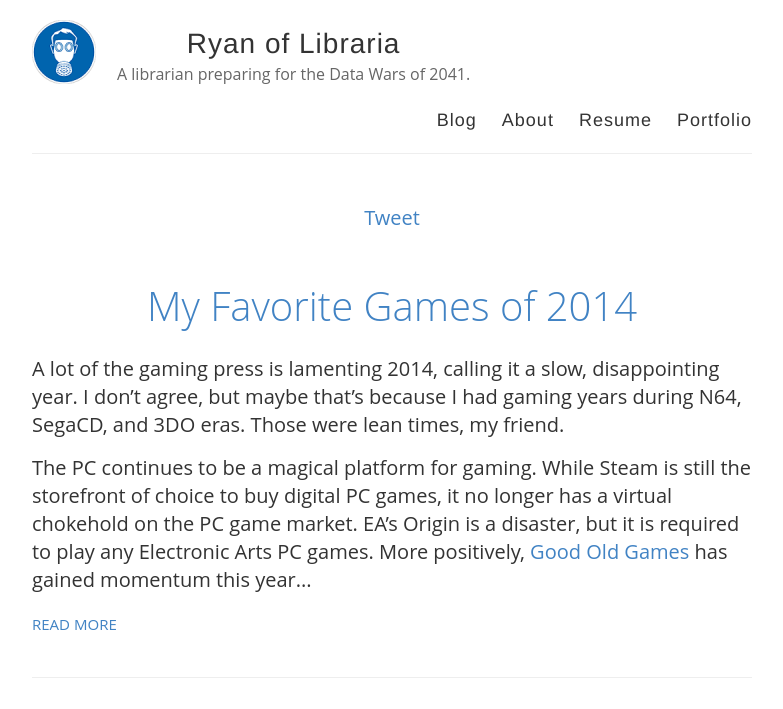
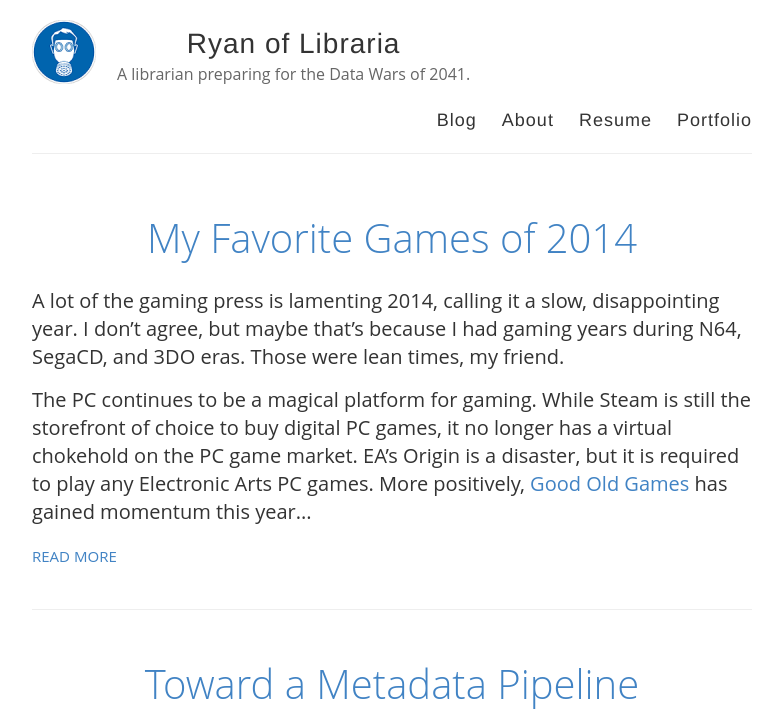
Before and after one commit to remerjohnson/remerjohnson.github.io, a Jekyll site: the page built from index.html, in a window 1280 px wide and 900 px high, cut to the strip 0-709 px from the top of the window. Shown: the whole strip, without its empty margins (248-1031 px from the left). Built offline with Jekyll 4.4.1, drawn with Linux system fonts in a browser that asks for light colours; nearby versions of some CDN libraries; comment, search, counter and statistics services are not loaded.

Commit message:
Update default.html

```diff
--- a/_layouts/default.html
+++ b/_layouts/default.html
@@ -45,6 +45,11 @@
       </div>
     </div>
 
+
+    <div id="main" role="main" class="container">
+      {{ content }}
+    </div>
+
 <div style="text-align:center">
 <a class="twitter-share-button"
   href="https://twitter.com/share"
@@ -55,10 +60,6 @@ Tweet
 window.twttr=(function(d,s,id){var js,fjs=d.getElementsByTagName(s)[0],t=window.twttr||{};if(d.getElementById(id))return;js=d.createElement(s);js.id=id;js.src="https://platform.twitter.com/widgets.js";fjs.parentNode.insertBefore(js,fjs);t._e=[];t.ready=function(f){t._e.push(f);};return t;}(document,"script","twitter-wjs"));
 </script>
 </div>
-
-    <div id="main" role="main" class="container">
-      {{ content }}
-    </div>
 
     <div class="wrapper-footer">
       <div class="container">
```
